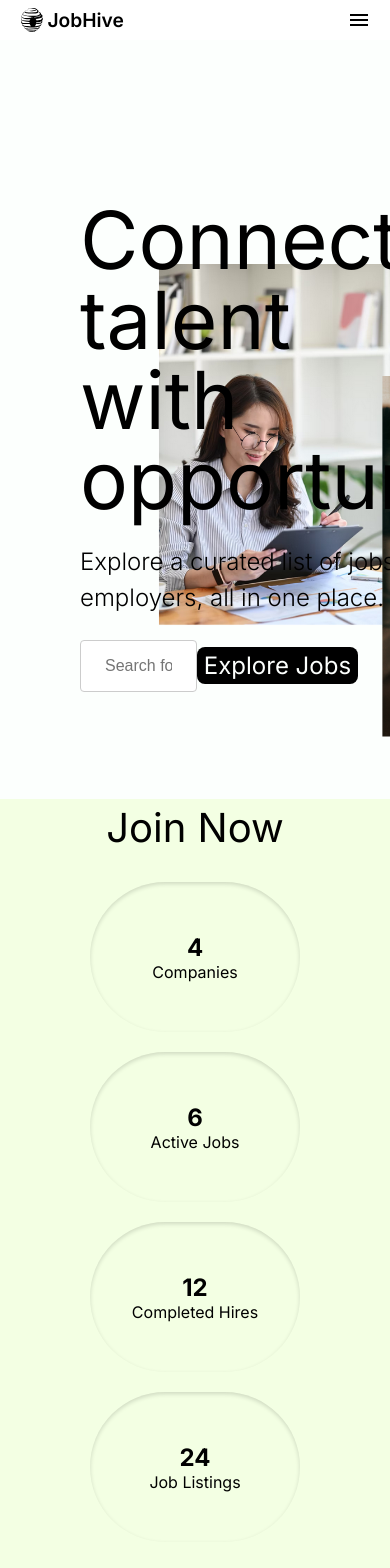
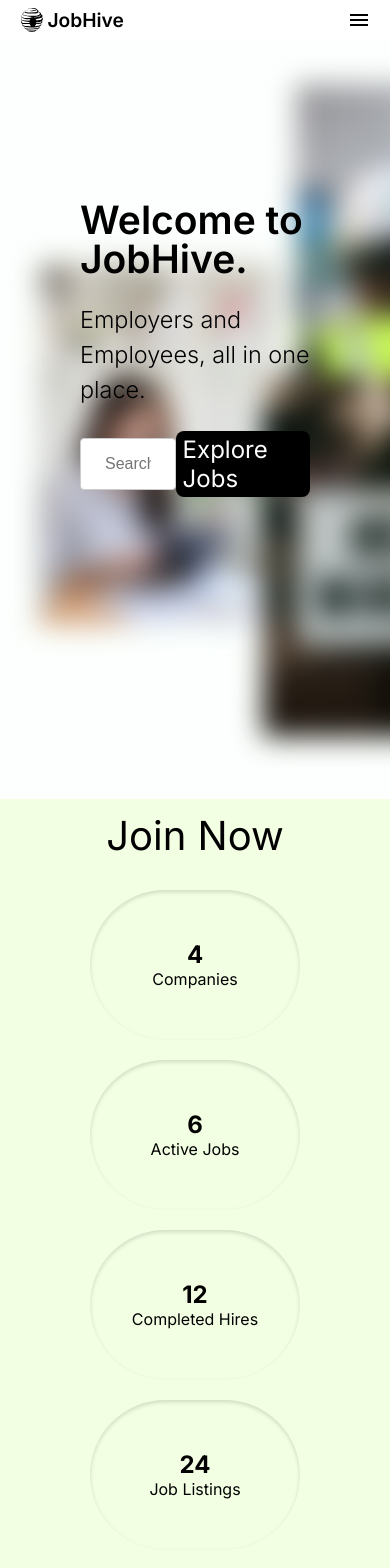
Before and after one commit to efe-ct/jobhive, a React (Vite) app: page /home in a window 390 px wide. Shown: the top 1568 px of the page. Built offline with nearby package versions, Linux system fonts and the light colour scheme.

Commit message:
responsivenes fixes fixed hero caption and sidebar overflow

```diff
--- a/src/index.css
+++ b/src/index.css
@@ -91,16 +91,15 @@ section {
   display: flex;
   justify-content: space-between;
   min-height: clamp(500px, 90vh, 800px);
+  position: relative;
+  overflow: hidden;
 }
 
 #heroImage {
   display: inline-block;
   transform-origin: top left;
   transform: scale(0.7);
-}
-
-#hero::after {
-  border-bottom: 100px solid #000000;
+  transition: transform 0.5s ease-in-out, filter 0.5s ease-in-out;
 }
 
 .image {
@@ -134,11 +133,14 @@ section {
   background-color: var(--accent-1);
 }
 #statistics > h1 {
-  padding-top: 1vw;
+  padding-top: 5%;
   font-size: 2.5rem;
   font-weight: 400;
   text-align: center;
 } /* later: change this to be uniform with all other section headers */
+.stats__card h1, .stats__card p {
+  text-align: center;
+}
 
 .statsParent {
   margin-top: 20px;
@@ -152,7 +154,6 @@ section {
   flex-basis: 300px;
   max-width: 400px;
   flex-grow: 1;
-
   min-height: 150px;
   display: flex;
   flex-direction: column;
@@ -169,12 +170,36 @@ section {
 .statsParent > div:hover {
   background-color: var(--bg-emphasis-color);
   color: var(--text-emphasis-color);
-  transform: scale(1.05); /* Optional: A subtle scaling effect */
+  transform: scale(1.05);
 }
 
+@media (max-width: 800px) {
+  #heroImage {
+    filter: blur(20px);
+  }
+}
 @media (max-width: 600px) {
+  #hero {
+    max-height: 100vh;
+  }
+  #heroImage {
+    position: absolute;
+    top: 0;
+    left: -10%;
+    transform: scale(0.7), translate(-50%, -50%);
+    z-index: 0;
+  }
+  .hero__caption .caption {
+    font-weight: 600;
+    font-size: 10vw;
+    line-height: 10vw;
+  }
+  .hero__caption p {
+    font-size: 6vw;
+    line-height: 9vw;
+    font-weight: 300;
+  }
   .statsParent > div {
-    flex-basis: 100%;
     max-width: 100%;
     border: none;
     /* box-shadow: 0 4px 6px rgba(0, 0, 0, 0.1); */
--- a/src/pages/Home.jsx
+++ b/src/pages/Home.jsx
@@ -1,9 +1,31 @@
+import { useRef, useEffect } from 'react'
 import { LinkEmphasized, SearchButton } from '@/components/UIComponents'
 import { heroImages } from '@/data/content'
 import '@/index.css'
 import { statisticReport } from '../data/content'
 
 const Home = ({ handleSearch }) => {
+  const VIEWBREAKPOINT = 800;
+  const mobileCaption = useRef(null);
+  const desktopCaption = useRef(null);
+
+
+useEffect(() => {
+  const handleResize = () => {
+    if (window.innerWidth <= VIEWBREAKPOINT) {
+      mobileCaption.current.style.display = 'inline-block';
+      // mobileCaption.current.style.marginTop = '100px'
+      desktopCaption.current.style.display = 'none';
+    } else {
+      mobileCaption.current.style.display = 'none';
+      desktopCaption.current.style.display = 'inline-block';
+    }
+  };
+  handleResize()
+  window.addEventListener('resize', handleResize);
+  return () => window.removeEventListener('resize', handleResize);
+}, []);
+
   return (
     <>
     {/* Hero Section */}
@@ -19,10 +41,11 @@ const Home = ({ handleSearch }) => {
           ))}
         </div>
         <div className="hero__caption">
-          <span className="caption">Connecting talent
+          <span ref={desktopCaption} className="caption">Connecting talent
             <br />with opportunity.
           </span>
-          <p>Explore a curated list of jobs from top employers, all in one place.</p>
+          <span ref={mobileCaption} className="caption">Welcome to JobHive.</span>
+          <p>Employers and Employees, all in one place.</p>
           <div style={{ display: 'flex', alignItems: 'center' }}>
             <SearchButton onSearch={handleSearch} />
             {/* btn-cta not used */}
@@ -37,7 +60,7 @@ const Home = ({ handleSearch }) => {
           {statisticReport.map((stats) => (
             <div className="stats__card" key={stats.id}>
               <h1>{stats.stats}</h1>
-              <span>{stats.content}</span>
+              <p>{stats.content}</p>
             </div>
           ))}
         </div>
```
